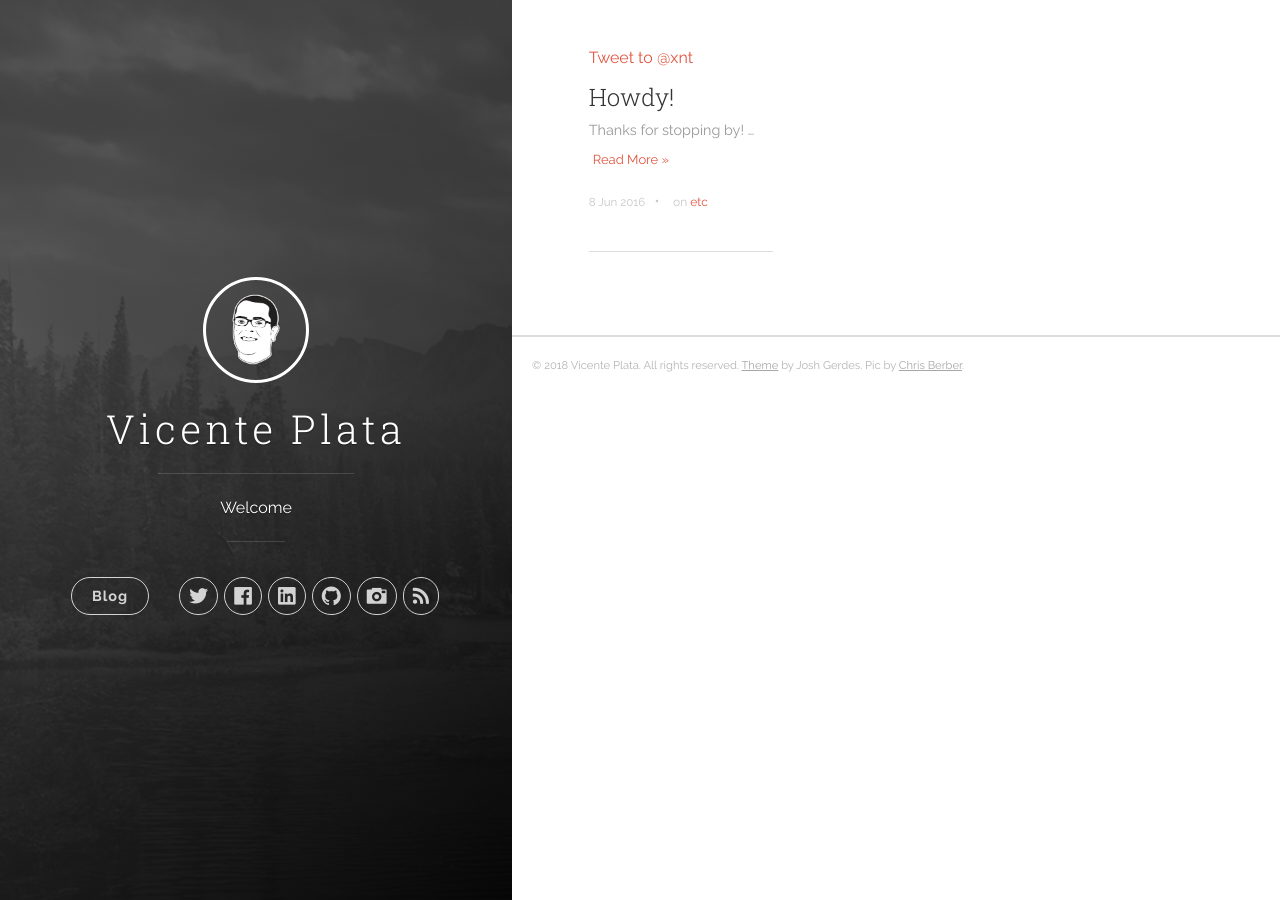
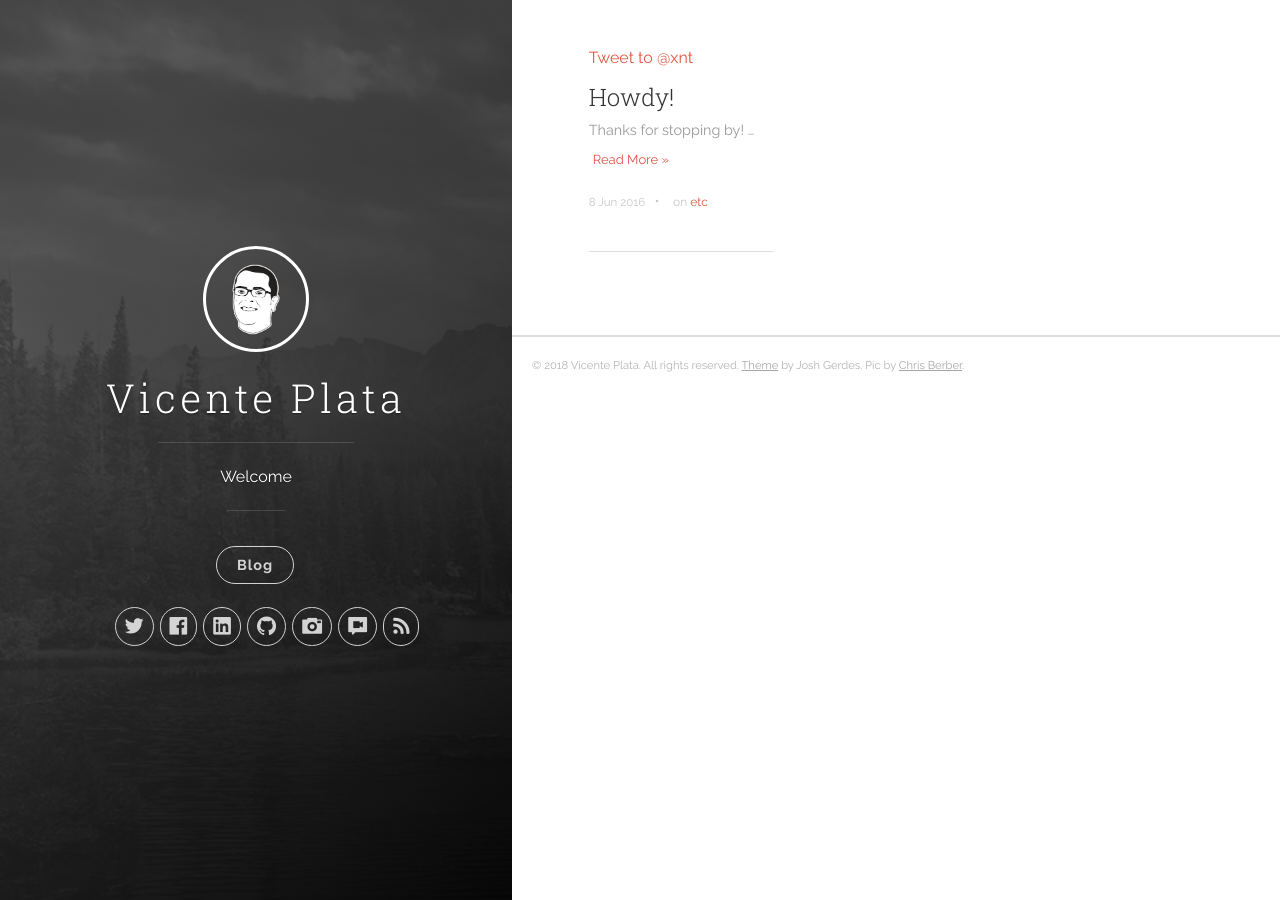
Before and after one commit to xnt/xnt.github.io, a Jekyll site: the page built from index.html, in a window 1280 px wide. Built offline with Jekyll 4.4.1, drawn with Linux system fonts in a browser that asks for light colours; the list of posts is cut into pages by our own code; comment, search, counter and statistics services are not loaded.

Commit message:
:bar_chart: Add speakerdeck

```diff
--- a/_config.yml
+++ b/_config.yml
@@ -10,11 +10,12 @@ twitter_contact: xnt # Comment/delete to disable contact button
 author:
   name: 'Vicente Plata'
   email: ---
-  twitter_username: xnt
   facebook_username: vplata
   github_username:  xnt
+  instagram_username: xnt87
   linkedin_username:  vrplata
-  instagram_username: xnt87
+  twitter_username: xnt
+  speakerdeck: xnt
 
 defaults:
   -
--- a/_includes/header.html
+++ b/_includes/header.html
@@ -77,6 +77,16 @@
               </li>
             {% endif %}
 
+            {% if site.author.speakerdeck %}
+              <!-- Speakerdeck -->
+              <li class="navigation__item">
+                <a href="https://speakerdeck.com/{{ site.author.speakerdeck }}" title="Speakerdeck {{ site.author.instagram_username }}" target="_blank">
+                  <i class="icon icon-comment-video"></i>
+                  <span class="label">Speakerdeck</span>
+                </a>
+              </li>
+            {% endif %}
+
             <!-- RSS -->
             <li class="navigation__item">
               <a href="{{ site.baseurl }}/feed.xml" title="Subscribe" target="_blank">
```
